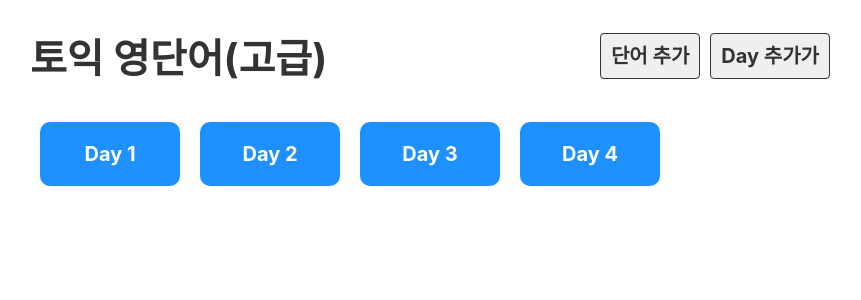
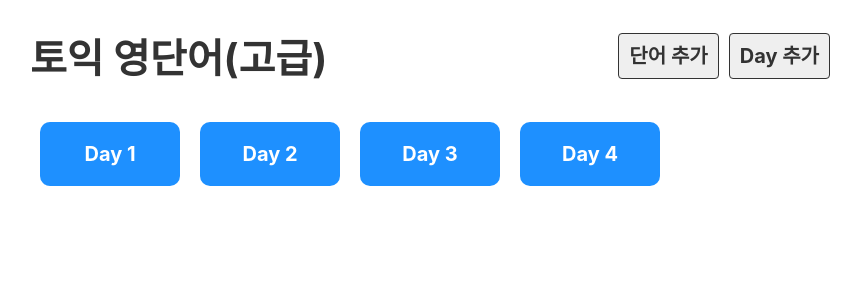
Before and after one commit to pss89/buchet_react, a React (Create React App) app: page / in a window 1280 px wide. Shown: the top 300 px of the page, without its empty margins (210-1071 px from the left). Built offline with nearby package versions, Linux system fonts and the light colour scheme.

Commit message:
10강까지 완료 (react-router-dom)-오타 수정

```diff
--- a/src/component/Header.js
+++ b/src/component/Header.js
@@ -11,7 +11,7 @@ export default function Header() {
                     단어 추가
                 </a>
                 <a href="#x" className="link">
-                    Day 추가가
+                    Day 추가
                 </a>
             </div>
         </div>
```
